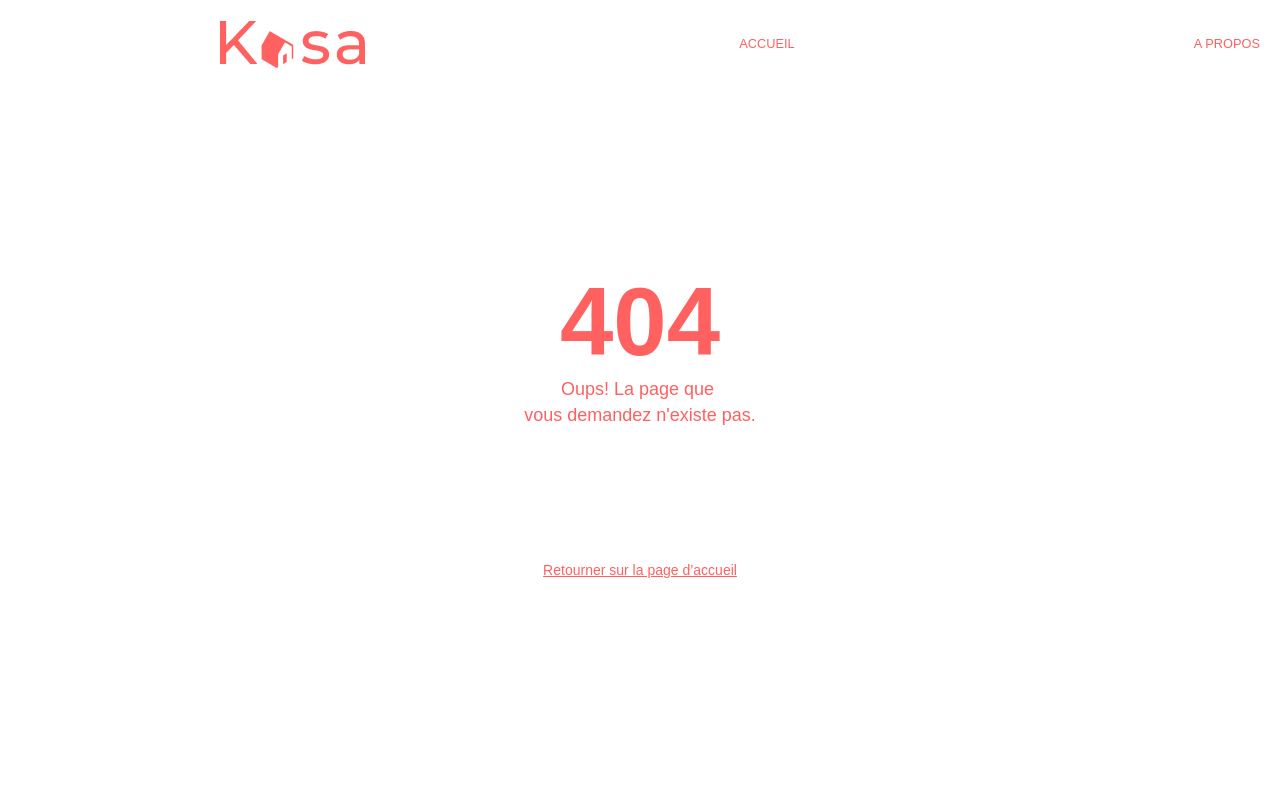
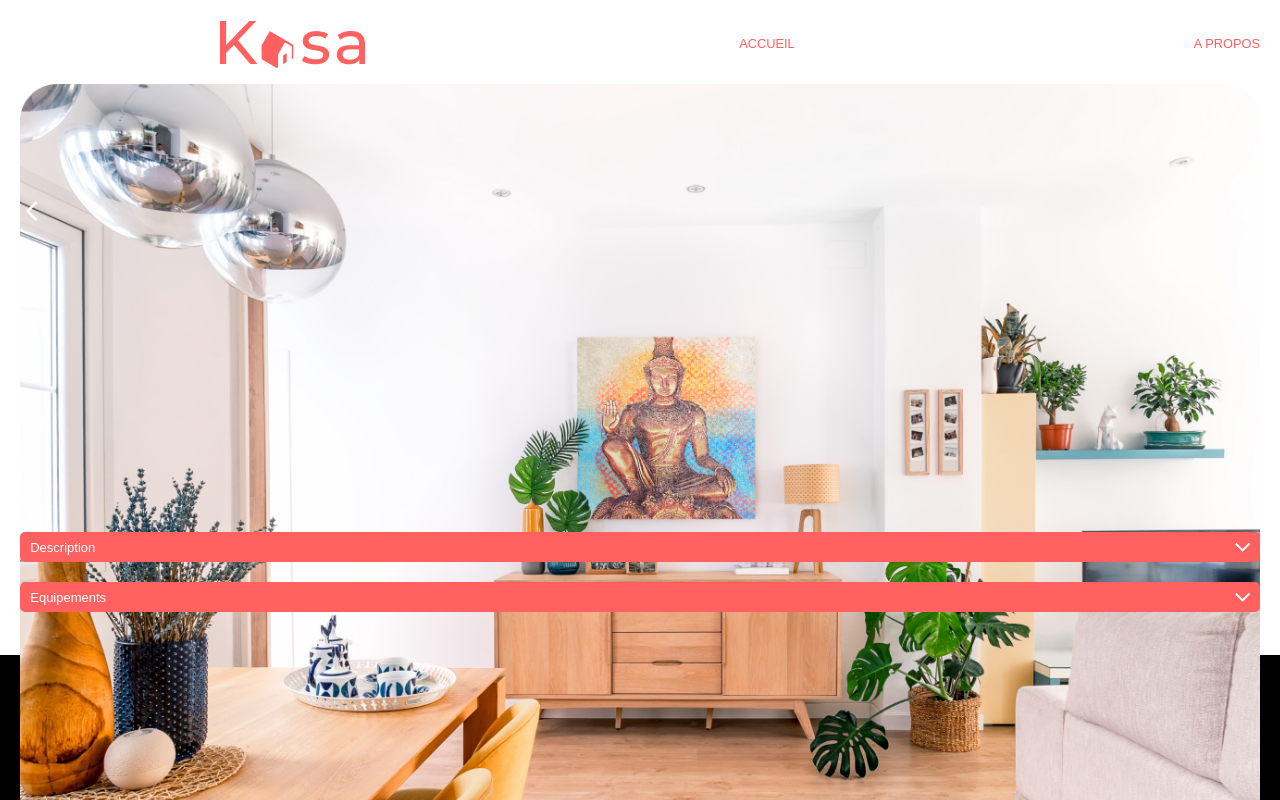
Before and after one commit to Missfantaxya/AlexiaSkrzypczak_11_22082022, a React (Create React App) app: page /lodging/1 in a window 1280 px wide. Before the commit this address had no page. Shown: the top 800 px of the page. Built offline with nearby package versions, Linux system fonts and the light colour scheme.

Commit message:
WIP dynamisation de la route

```diff
--- a/src/components/App.js
+++ b/src/components/App.js
@@ -1,6 +1,8 @@
 import { Routes, Route } from 'react-router-dom';
 
 import './App.css'
+
+// import advertisements from "../data/advertisements"
 
 import Header from './Header'
 import Home from './Home'
@@ -16,7 +18,8 @@ function App() {
         <main className='main'>
           <Routes>
             <Route path="/" element={ <Home /> } />
-            <Route path="lodging" element={ <Lodging /> } />
+          {/* <Route path="lodging" element={ <Lodging /> } /> */}
+          <Route path="lodging/:id" element={ <Lodging /> } />
           <Route path="about" element={ <About /> } />
           <Route path="*" element={ <NotFound />} />
           </Routes>
--- a/src/components/LodgingTitle.js
+++ b/src/components/LodgingTitle.js
@@ -1,11 +1,15 @@
+import { useParams } from 'react-router-dom'
+
 import './LodgingTitle.css'
 
 import Tag from './Tag'
 
-function LodgingDetails() {
+function LodgingDetails ()
+{
+  const { id } = useParams();
     return(
       <div className="lodging__title">
-        <h2 className="lodging__content">Paris center, on the romantic Canal Saint-Martin</h2>
+        <h2 className="lodging__content">Test id : {id}</h2>
         <p className="lodging__location">Paris, Île-de-France</p>
         <Tag />
       </div>
--- a/src/components/Thumb.js
+++ b/src/components/Thumb.js
@@ -11,8 +11,8 @@ function Thumb ( {
 } )
   {
 return (
-    <article className="thumb">
-      <Link to="/lodging"  >
+    <article className="thumb" id={id}>
+      <Link to="/lodging/:id"  >
         <div className="thumb__background" >
           <img
             className="thumb__cover"
```
